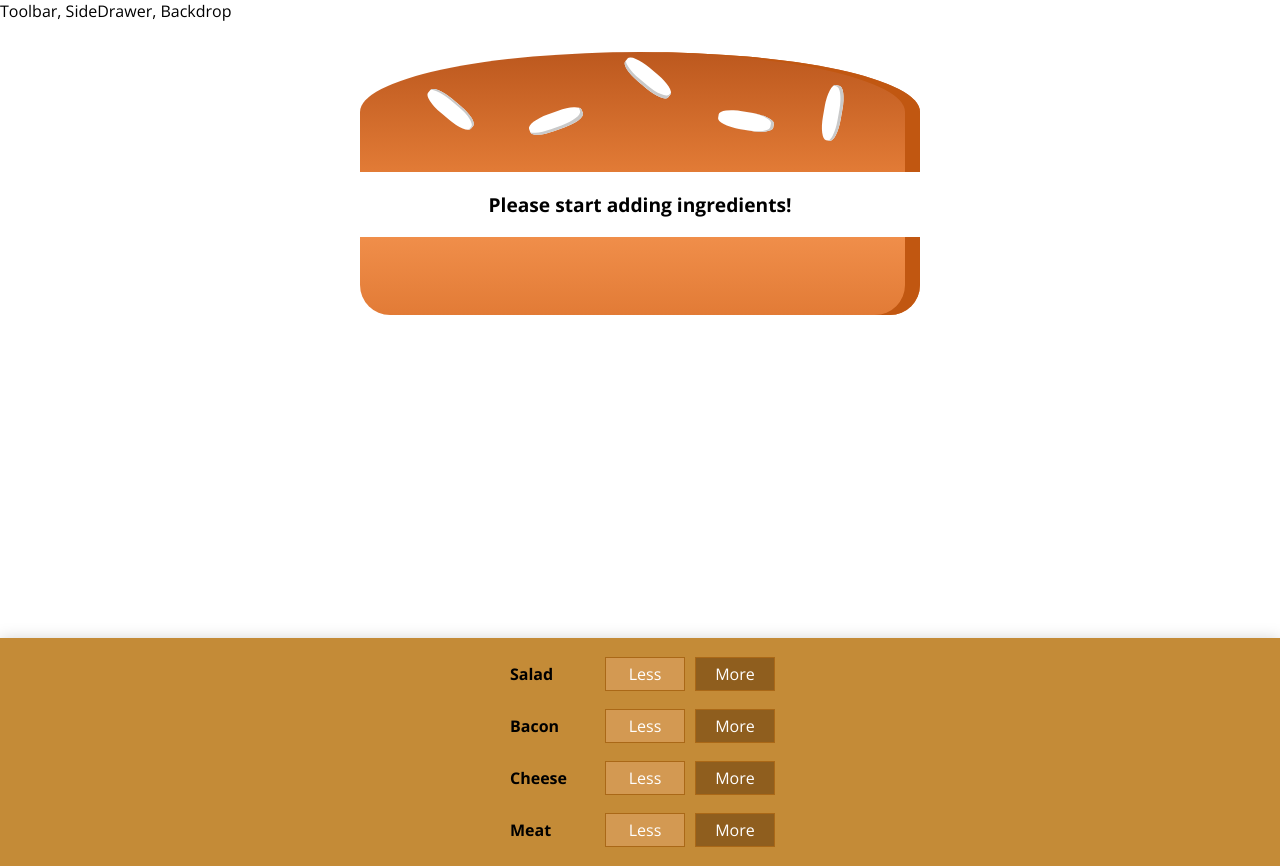
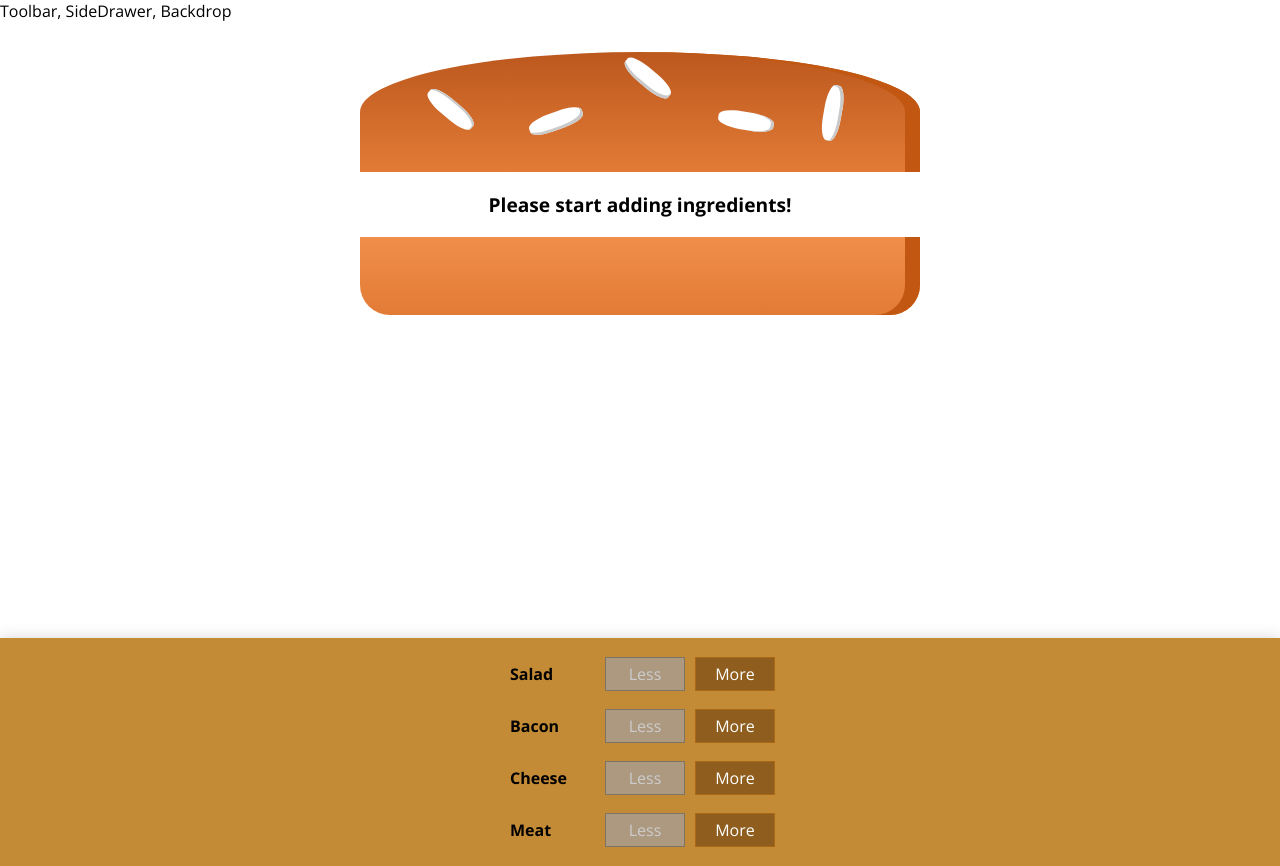
Before and after one commit to tharmaman/burgerBuilder, a React app: page / in a window 1280 px wide. Built offline with nearby package versions, Linux system fonts and the light colour scheme.

Commit message:
removed ingredients safely

```diff
--- a/src/Components/Burger/BuildControls/BuildControl/BuildControl.js
+++ b/src/Components/Burger/BuildControls/BuildControl/BuildControl.js
@@ -6,7 +6,11 @@
         <div className={classes.Label}>
             {props.label}
         </div>
-        <button className={classes.Less}>
+        <button
+            className={classes.Less}
+            onClick={props.removed}
+            disabled={props.disabled}
+        >
             Less
         </button>
         {/* props.added passed down from build controls */}
--- a/src/Components/Burger/BuildControls/BuildControls.js
+++ b/src/Components/Burger/BuildControls/BuildControls.js
@@ -19,6 +19,8 @@
                 key={ctrl.label}
                 label={ctrl.label}
                 added={() => props.ingredientAdded(ctrl.type)}
+                removed={() => props.ingredientRemoved(ctrl.type)}
+                disabled={props.disabled[ctrl.type]}
             />
         ))}
     </div>
--- a/src/Containers/BurgerBuilder/BurgerBuilder.js
+++ b/src/Containers/BurgerBuilder/BurgerBuilder.js
@@ -26,6 +26,7 @@
         const oldCount = this.state.ingredients[type];
         const updatedCount = oldCount + 1;
         const updatedIngredients = {
+            // eslint-disable-next-line
             ...this.state.ingredients,
         };
         updatedIngredients[type] = updatedCount;
@@ -39,18 +40,45 @@
     }
 
     removeIngredientHandler = (type) => {
-
+        const oldCount = this.state.ingredients[type];
+        if (oldCount <= 0) {
+            return;
+        }
+        const updatedCount = oldCount - 1;
+        const updatedIngredients = {
+            // eslint-disable-next-line
+            ...this.state.ingredients,
+        };
+        updatedIngredients[type] = updatedCount;
+        const priceDeduction = INGREDIENT_PRICES[type];
+        const oldPrice = this.state.totalPrice;
+        const newPrice = oldPrice + priceDeduction;
+        this.setState({
+            totalPrice: newPrice,
+            ingredients: updatedIngredients,
+        });
     }
 
     render() {
+        const disabledInfo = {
+            ...this.state.ingredients,
+        };
+
+        // eslint-disable-next-line
+        for (const key in disabledInfo) {
+            disabledInfo[key] = (disabledInfo[key] <= 0);
+        }
         const { ingredients } = this.state;
 
+        // {salad: true, meat: false, ...}
         return (
             <Aux>
                 <Burger ingredients={ingredients} />
                 {/* Passing down addIngredientHandler to BuildControls */}
                 <BuildControls
                     ingredientAdded={this.addIngredientHandler}
+                    ingredientRemoved={this.removeIngredientHandler}
+                    disabled={disabledInfo}
                 />
             </Aux>
         );
```
